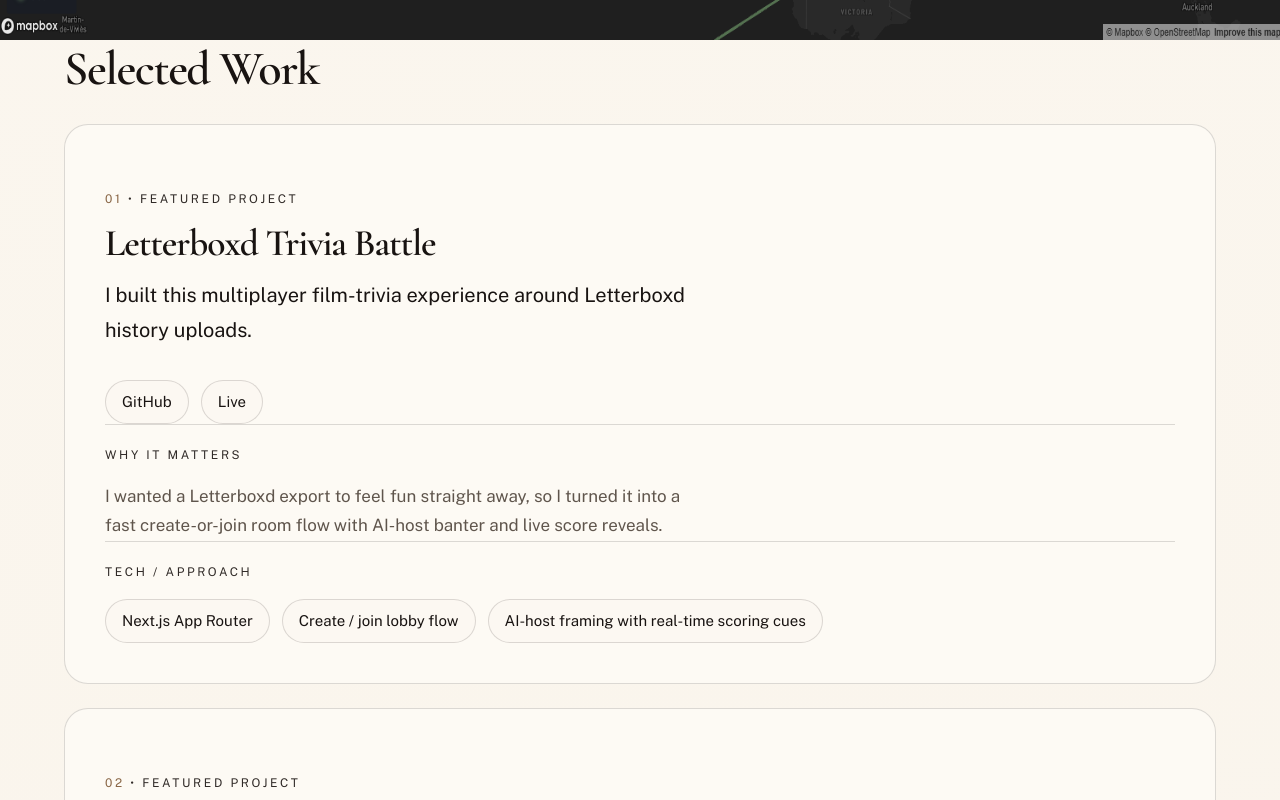
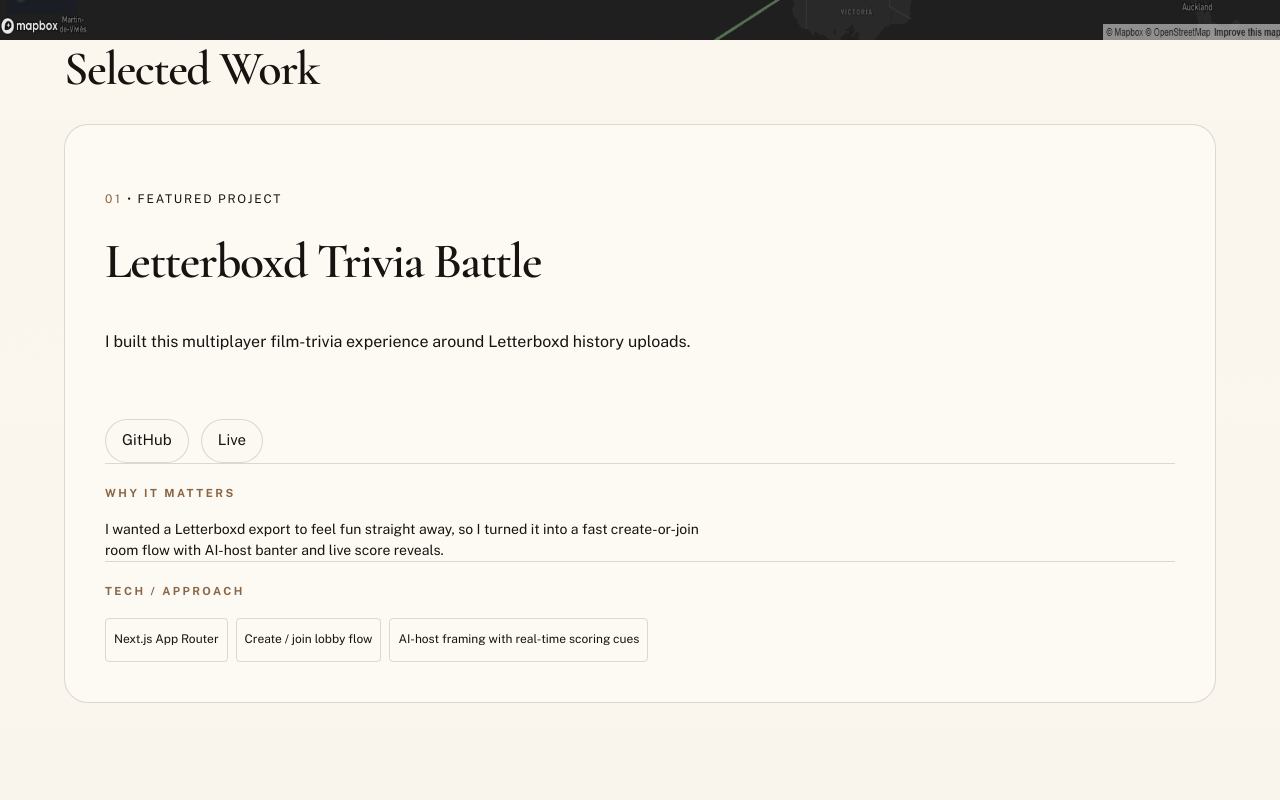
Before and after one commit to michaelbaker96/BakerTongEngineer, a Next.js app: page / in a window 1280 px wide. Shown: the part 760-1560 px from the top of the page. Built offline with nearby package versions, Linux system fonts and the light colour scheme; no server answers.

Commit message:
style: add alternating editorial layout classes

```diff
--- a/src/app/globals.css
+++ b/src/app/globals.css
@@ -790,6 +790,136 @@
   width: 0.45rem;
 }
 
+/* Editorial Layout */
+.selected-work-section__list {
+  display: flex;
+  flex-direction: column;
+  gap: clamp(4rem, 8vw, 10rem);
+  padding: 0;
+  list-style: none;
+}
+
+.project-card--editorial {
+  display: flex;
+  align-items: center;
+  gap: clamp(2rem, 5vw, 6rem);
+  border: none;
+  padding: 0;
+  background: transparent;
+}
+
+/* Alternating Logic */
+.selected-work-section__item:nth-child(even) .project-card--editorial {
+  flex-direction: row-reverse;
+}
+
+.project-card__media {
+  flex: 1.2;
+  background: var(--bg-surface-soft, #f0f0f2);
+  aspect-ratio: 16/10;
+  border-radius: var(--radius-lg, 12px);
+  padding: clamp(1rem, 3vw, 3rem);
+  display: flex;
+  align-items: center;
+  justify-content: center;
+  position: relative;
+  overflow: hidden;
+  box-shadow: 0 10px 30px rgba(0, 0, 0, 0.05);
+}
+
+.project-card__media-inner {
+  position: relative;
+  width: 100%;
+  height: 100%;
+  box-shadow: 0 20px 40px rgba(0, 0, 0, 0.12);
+  border-radius: var(--radius-md, 6px);
+  overflow: hidden;
+  border: 1px solid rgba(0, 0, 0, 0.05);
+}
+
+.project-card__content {
+  flex: 1;
+}
+
+.project-card__eyebrow {
+  font-size: 0.75rem;
+  text-transform: uppercase;
+  letter-spacing: 0.15em;
+  color: var(--text-tertiary);
+  margin-bottom: var(--space-2);
+}
+
+.project-card__title {
+  font-family: var(--font-serif);
+  font-size: clamp(2rem, 1.5rem + 2vw, 3.5rem);
+  line-height: 1.1;
+  margin-bottom: var(--space-6);
+  color: var(--ink-strong);
+}
+
+.project-card__summary {
+  font-size: var(--text-base);
+  line-height: 1.6;
+  color: var(--text-secondary);
+  margin-bottom: var(--space-8);
+}
+
+.project-card__details {
+  display: grid;
+  gap: var(--space-6);
+  border-top: 1px solid var(--border);
+  padding-top: var(--space-6);
+}
+
+.project-card__detail-label {
+  font-size: 0.7rem;
+  text-transform: uppercase;
+  font-weight: 700;
+  color: var(--accent-bronze);
+  margin-bottom: var(--space-1);
+}
+
+.project-card__detail-copy {
+  font-size: 0.875rem;
+  color: var(--text-secondary);
+  line-height: 1.5;
+}
+
+.project-card__approach-list {
+  display: flex;
+  flex-wrap: wrap;
+  gap: var(--space-2);
+  list-style: none;
+  padding: 0;
+}
+
+.project-card__approach-item {
+  font-size: 0.75rem;
+  padding: 0.25rem 0.5rem;
+  background: var(--bg-surface-soft);
+  border-radius: 4px;
+}
+
+/* Responsive adjustments */
+@media (max-width: 64rem) {
+  .project-card--editorial {
+    gap: var(--space-8);
+  }
+}
+
+@media (max-width: 48rem) {
+  .project-card--editorial,
+  .selected-work-section__item:nth-child(even) .project-card--editorial {
+    flex-direction: column;
+    align-items: flex-start;
+  }
+
+  .project-card__media {
+    width: 100%;
+    flex: none;
+  }
+}
+
 @media (min-width: 48.0625rem) {
   .highlights-section__list {
     grid-template-columns: repeat(2, minmax(0, 1fr));
```
